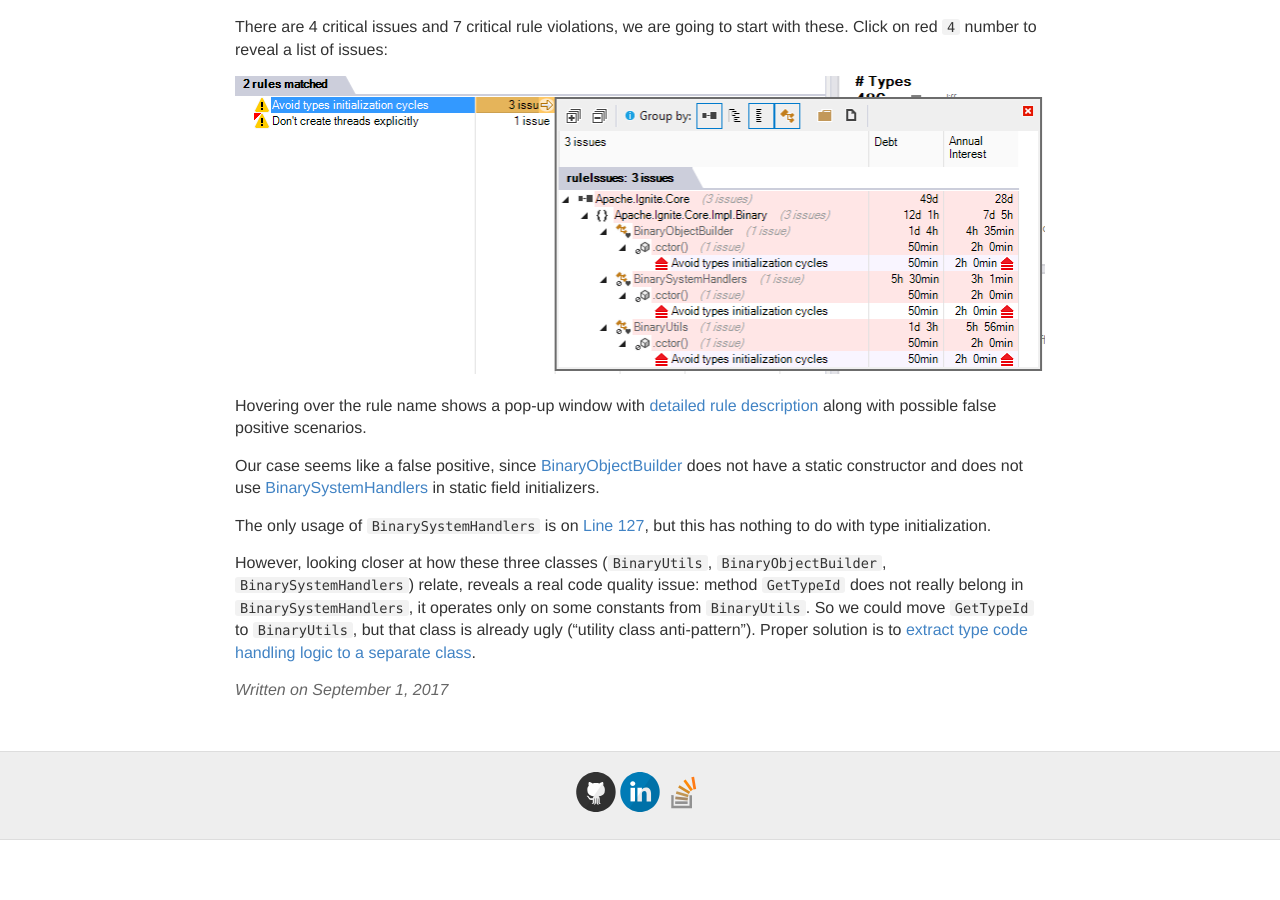
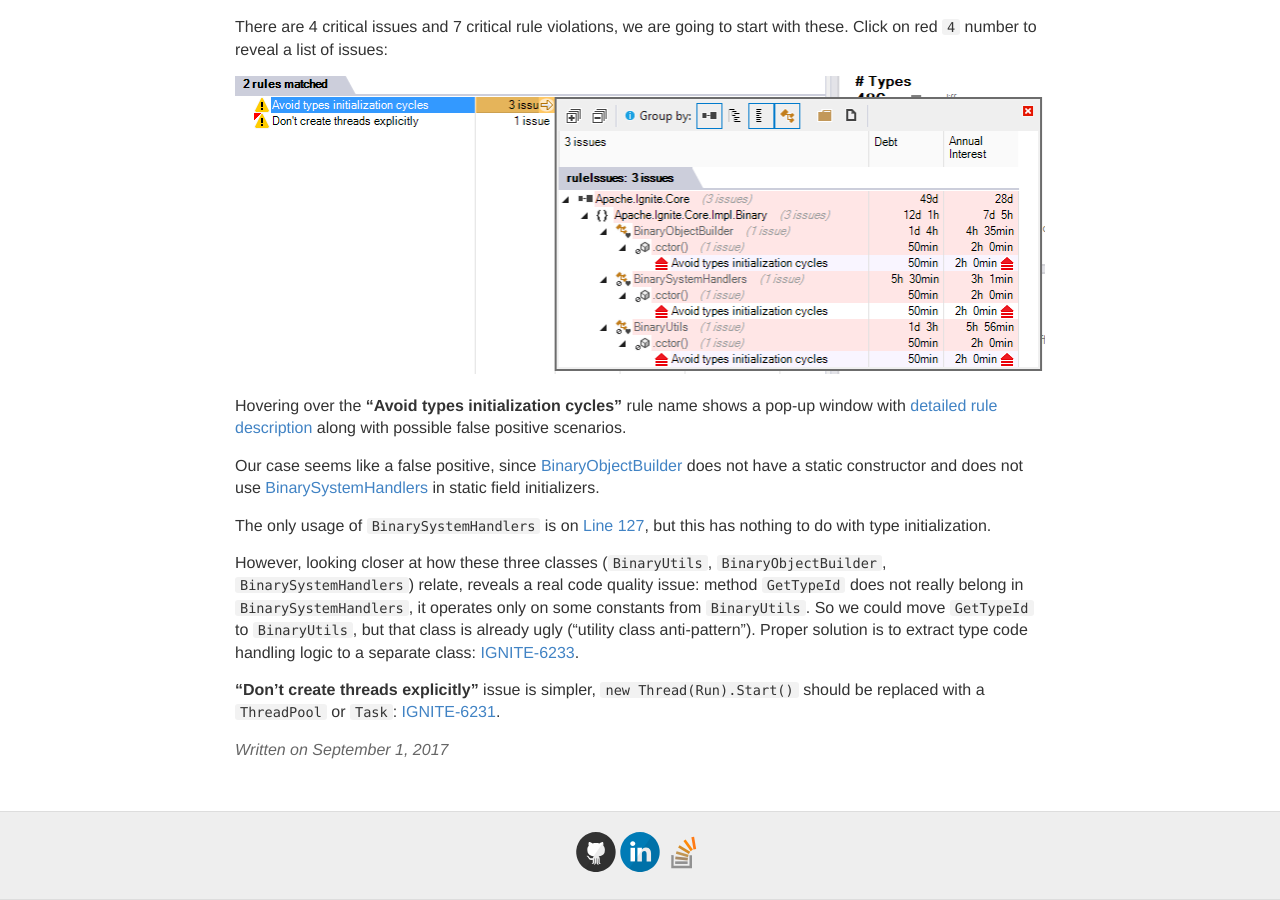
Before and after one commit to ptupitsyn/ptupitsyn.github.io, a Jekyll site: the page built from _posts/2017-09-01-Ignite-NDepend.md, in a window 1280 px wide and 900 px high, scrolled down 1438 px. Built offline with Jekyll 4.4.1, drawn with Linux system fonts in a browser that asks for light colours; comment, search, counter and statistics services are not loaded; before the commit the page ends 2278 px from its top, so only the background shows below that.

Commit message:
critical issues finished

```diff
--- a/_posts/2017-09-01-Ignite-NDepend.md
+++ b/_posts/2017-09-01-Ignite-NDepend.md
@@ -33,10 +33,12 @@ Click on red `4` number to reveal a list of issues:
 
 ![NDepend Critical Issues](../images/NDepend/criticals.png)
 
-Hovering over the rule name shows a pop-up window with [detailed rule description](http://www.ndepend.com/default-rules/Q_Avoid_types_initialization_cycles.html) along with possible false positive scenarios.
+Hovering over the **"Avoid types initialization cycles"** rule name shows a pop-up window with [detailed rule description](http://www.ndepend.com/default-rules/Q_Avoid_types_initialization_cycles.html) along with possible false positive scenarios.
 
 Our case seems like a false positive, since [BinaryObjectBuilder](https://github.com/apache/ignite/blob/82e5f8a6553323e793c01c54e24dda6d47188ce6/modules/platforms/dotnet/Apache.Ignite.Core/Impl/Binary/BinaryObjectBuilder.cs) does not have a static constructor and does not use [BinarySystemHandlers](https://github.com/apache/ignite/blob/82e5f8a6553323e793c01c54e24dda6d47188ce6/modules/platforms/dotnet/Apache.Ignite.Core/Impl/Binary/BinarySystemHandlers.cs) in static field initializers.
 
 The only usage of `BinarySystemHandlers` is on [Line 127](https://github.com/apache/ignite/blob/82e5f8a6553323e793c01c54e24dda6d47188ce6/modules/platforms/dotnet/Apache.Ignite.Core/Impl/Binary/BinaryObjectBuilder.cs#L127), but this has nothing to do with type initialization.
 
-However, looking closer at how these three classes (`BinaryUtils`, `BinaryObjectBuilder`, `BinarySystemHandlers`) relate, reveals a real code quality issue: method `GetTypeId` does not really belong in `BinarySystemHandlers`, it operates only on some constants from `BinaryUtils`. So we could move `GetTypeId` to `BinaryUtils`, but that class is already ugly ("utility class anti-pattern"). Proper solution is to [extract type code handling logic to a separate class](https://issues.apache.org/jira/browse/IGNITE-6233).
+However, looking closer at how these three classes (`BinaryUtils`, `BinaryObjectBuilder`, `BinarySystemHandlers`) relate, reveals a real code quality issue: method `GetTypeId` does not really belong in `BinarySystemHandlers`, it operates only on some constants from `BinaryUtils`. So we could move `GetTypeId` to `BinaryUtils`, but that class is already ugly ("utility class anti-pattern"). Proper solution is to extract type code handling logic to a separate class: [IGNITE-6233](https://issues.apache.org/jira/browse/IGNITE-6233).
+
+**"Don't create threads explicitly"** issue is simpler, `new Thread(Run).Start()` should be replaced with a `ThreadPool` or `Task`: [IGNITE-6231](https://issues.apache.org/jira/browse/IGNITE-6231).
```
